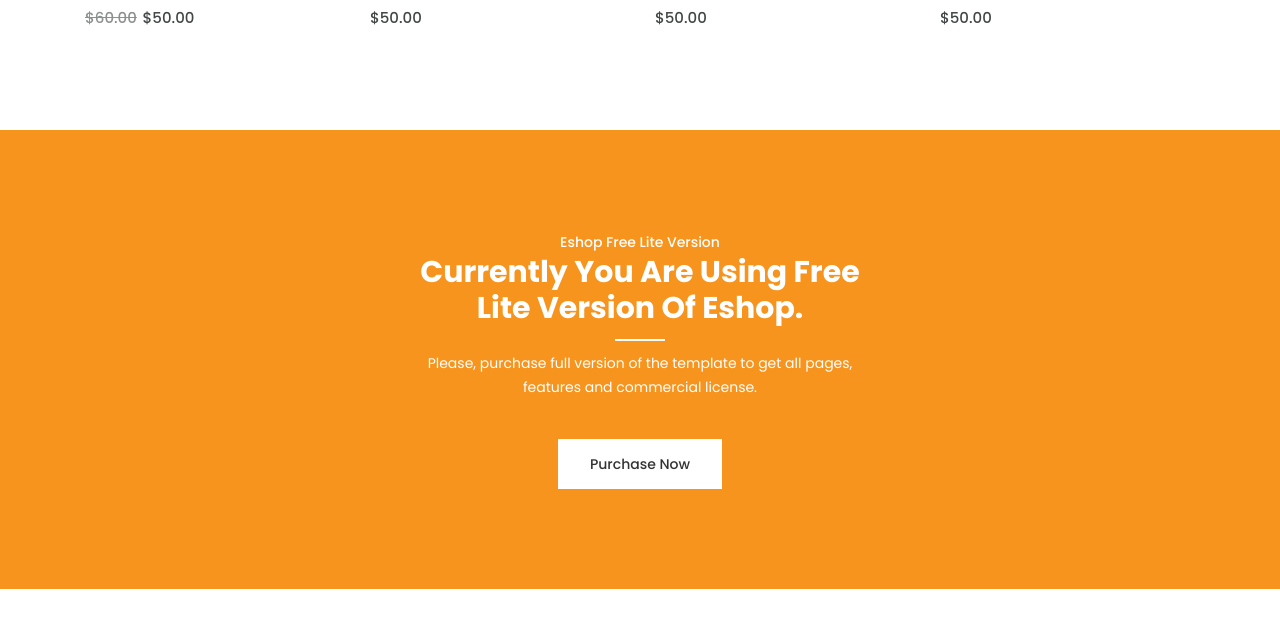
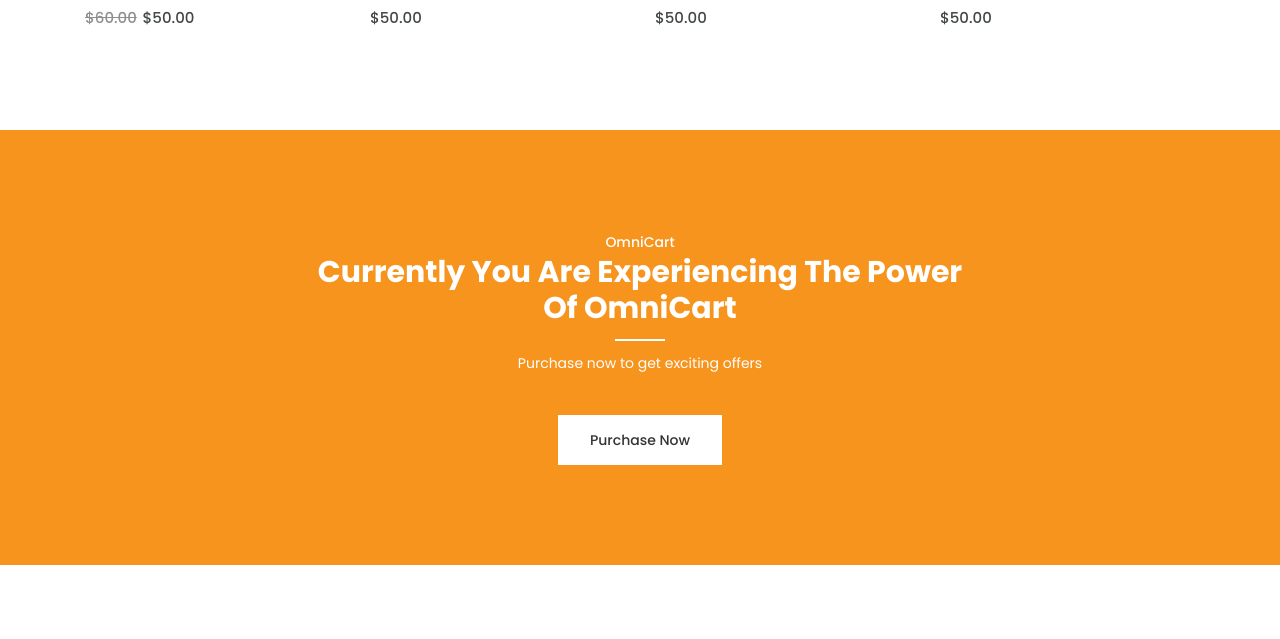
Before and after one commit to AmanRana07/OmniCart, a Django app: page / in a window 1280 px wide. Shown: the part 1943-2582 px from the top of the page. Run offline with Django 4.2, Linux system fonts and the light colour scheme; data comes from the database, SQL or seed files in the repository; some libraries are stand-ins or nearby versions.

Commit message:
Update index.html

```diff
--- a/templates/OmniCart/index.html
+++ b/templates/OmniCart/index.html
@@ -244,9 +244,9 @@
         <div class="row align-items-center">
             <div class="col-md-8 offset-md-2 col-xs-12">
                 <div class="section-title mb-60">
-                    <span class="text-white wow fadeInDown" data-wow-delay=".2s" style="visibility: visible; animation-delay: 0.2s; animation-name: fadeInDown;">Eshop Free Lite version</span>
-                    <h2 class="text-white wow fadeInUp" data-wow-delay=".4s" style="visibility: visible; animation-delay: 0.4s; animation-name: fadeInUp;">Currently You are using free<br> lite Version of Eshop.</h2>
-                    <p class="text-white wow fadeInUp" data-wow-delay=".6s" style="visibility: visible; animation-delay: 0.6s; animation-name: fadeInUp;">Please, purchase full version of the template to get all pages,<br> features and commercial license.</p>
+                    <span class="text-white wow fadeInDown" data-wow-delay=".2s" style="visibility: visible; animation-delay: 0.2s; animation-name: fadeInDown;">OmniCart</span>
+                    <h2 class="text-white wow fadeInUp" data-wow-delay=".4s" style="visibility: visible; animation-delay: 0.4s; animation-name: fadeInUp;">Currently You are experiencing the power<br> Of OmniCart </h2>
+                    <p class="text-white wow fadeInUp" data-wow-delay=".6s" style="visibility: visible; animation-delay: 0.6s; animation-name: fadeInUp;">Purchase now to get exciting offers</p>
 
                     <div class="button">
                         <a href="{% url 'shops' %}" target="_blank" rel="nofollow" class="btn wow fadeInUp" data-wow-delay=".8s">Purchase Now</a>
```
